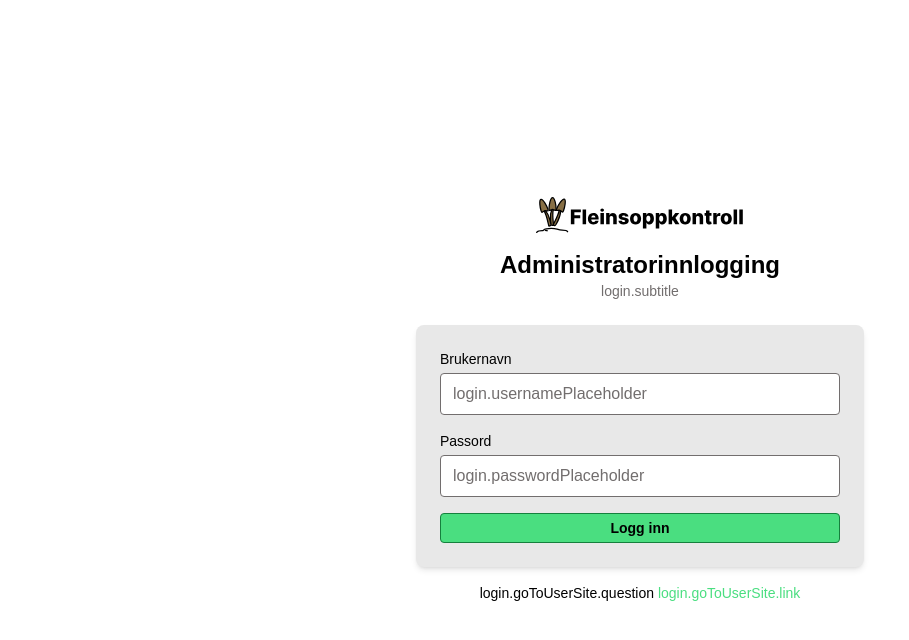
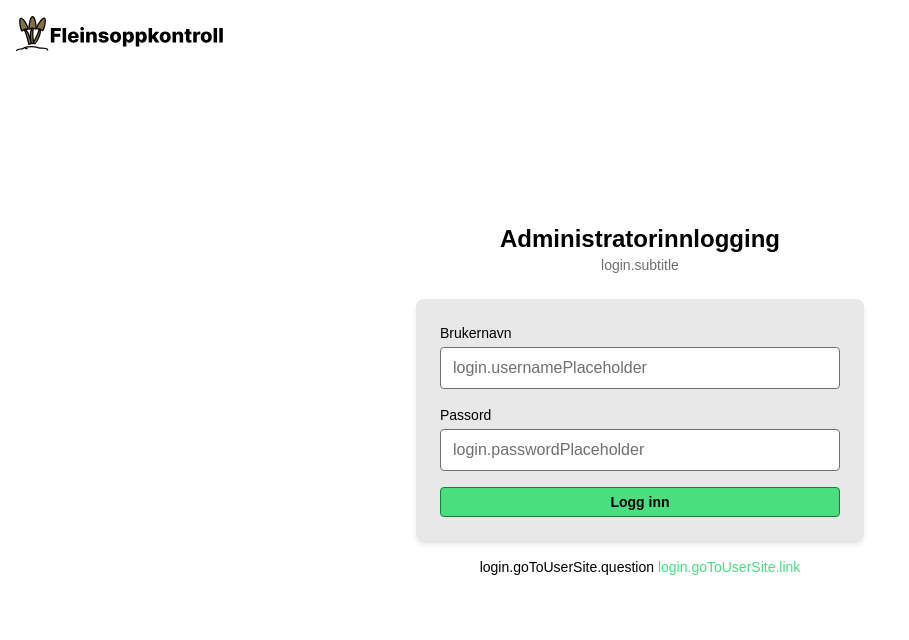
Before and after one commit to jensmjahle/mushroom-identification-frontend, a Vue app: page /admin/login in a window 1280 px wide. Shown: the top 640 px of the page, without its empty margins (0-909 px from the left). Built offline with nearby package versions, Linux system fonts and the light colour scheme; no server answers.

Commit message:
feat: move logo to AdminLoginView for better layout and visibility

```diff
--- a/src/components/AdminLoginForm.vue
+++ b/src/components/AdminLoginForm.vue
@@ -1,7 +1,5 @@
 <template>
   <div class="flex flex-col items-center justify-center min-h-screen px-4">
-      <img src="/assets/logo-horizontal.svg" alt="Fleinsoppkontroll logo" class=" h-auto mb-4 w-52" />
-
     <div class="text-center mb-6">
       <h1 class="text-2xl font-bold text-text1">{{ t("login.title") }}</h1>
       <p class="text-sm text-text2-faded">{{ t("login.subtitle") }}</p>
--- a/src/views/admin/AdminLoginView.vue
+++ b/src/views/admin/AdminLoginView.vue
@@ -1,4 +1,6 @@
 <template>
+  <img src="/assets/logo-horizontal.svg" alt="Fleinsoppkontroll logo" class=" h-auto absolute m-4 w-52" />
+
   <AdminLoginForm :onLogin="loginUser" />
 </template>
 
```
